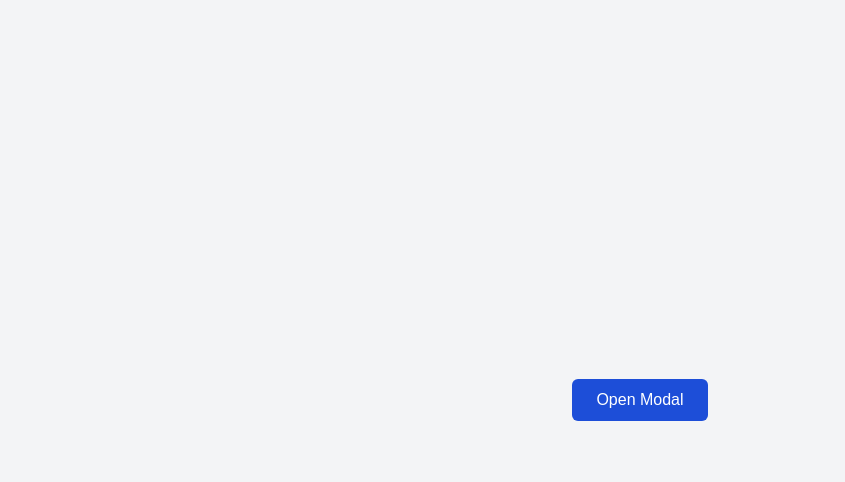
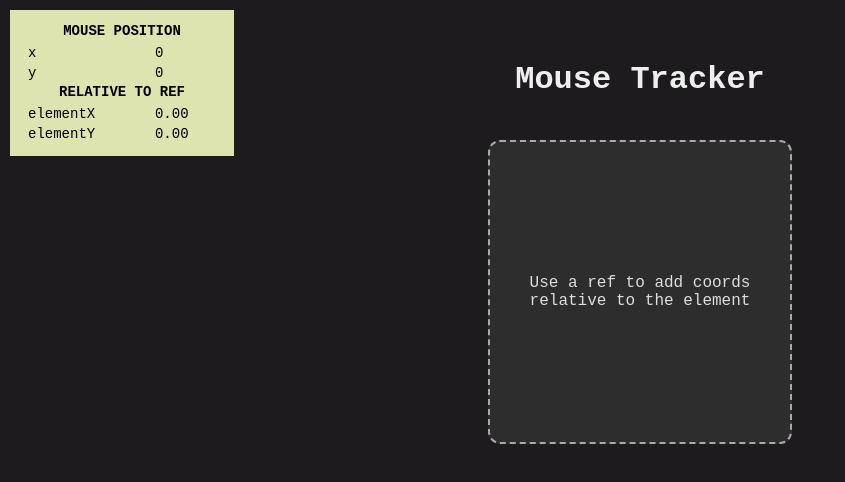
Before and after one commit to goravx/greatfrontend-Solution, a React (Create React App) app: page / in a window 1280 px wide. Shown: the top 482 px of the page, without its empty margins (0-845 px from the left). Built offline with nearby package versions, Linux system fonts and the light colour scheme.

Commit message:
use Mouse Implementation

```diff
--- a/src/App.css
+++ b/src/App.css
@@ -1,75 +1,63 @@
-/* Full-page container */
-.app-container {
-  display: flex;
-  justify-content: center;
-  align-items: center;
-  height: 100vh;
-  background-color: #f3f4f6;
-  font-family: Arial, sans-serif;
+/* App.css */
+body {
+  margin: 0;
+  padding: 0;
+  font-family: "Courier New", monospace;
+  background-color: #1e1b1e;
+  color: #eee;
+  position:relative;
 }
 
-/* Open button styling */
-.open-btn {
-  padding: 0.75rem 1.5rem;
-  font-size: 1rem;
-  background-color: #1d4ed8;
-  color: #fff;
-  border: none;
-  border-radius: 6px;
-  cursor: pointer;
+.app {
+  display: flex;
+  flex-direction: column;
+  align-items: center;
+  padding-top: 40px;
+
 }
 
-/* Backdrop behind modal */
-.modal-backdrop {
-  position: fixed;
-  top: 0;
-  left: 0;
-  width: 100%;
-  height: 100%;
-  background-color: rgba(0, 0, 0, 0.4);
+.track-box {
+  width: 300px;
+  height: 300px;
+  border: 2px dashed #aaa;
+  border-radius: 12px;
+  margin-top: 20px;
   display: flex;
+  align-items: center;
   justify-content: center;
-  align-items: center;
-  z-index: 1000;
+  background-color: #2d2d2d;
+  color: #ddd;
+  text-align: center;
+  font-size: 16px;
+  transition: background-color 0.3s;
 }
 
-/* Modal box styling */
-.modal {
-  background-color: #ffffff;
-  border: 2px solid #4b5563;
-  border-radius: 8px;
-  box-shadow: 0 4px 20px rgba(0, 0, 0, 0.1);
-  color: #374151;
-  padding: 1.5rem;
-  width: 360px;
-  max-width: 90%;
-  position: relative;
+.track-box.active {
+  background-color: #3b3b3b;
+  border-color: lime;
 }
 
-/* Close button (X) inside modal */
-.close-btn {
-  position: absolute;
-  top: 0.5rem;
-  right: 0.5rem;
-  background: transparent;
-  border: none;
-  color: #6b7280;
-  cursor: pointer;
-}
-.close-btn:hover {
-  color: #dc2626;
+.mouse-popup{
+  position:absolute;
+  z-index:9999;
+  background-color:#dee4b0;
+  color:black;
+  padding:12px;
+  font-size:14px;
+  min-width:200px;
 }
 
-/* Modal heading and text */
-.modal h2 {
-  margin-top: 0;
-  margin-bottom: 0.75rem;
-  font-size: 1.25rem;
-  color: #111827;
+.mouse-popup table {
+  width:100%;
+  border-collapse:collapse;
 }
 
-.modal p {
-  margin: 0;
-  color: #4b5563;
-  line-height: 1.5;
+.mouse-popup th {
+  text-align: center;
+  font-weight: bold;
+  padding-bottom: 4px;
 }
+
+.mouse-popup td {
+  padding: 2px 6px;
+}
--- a/src/App.jsx
+++ b/src/App.jsx
@@ -1,33 +1,58 @@
-import React, { useState } from 'react';
-import useClickAway from './hooks/useClickAway';
-import { FiX } from 'react-icons/fi'; // Make sure react-icons is installed
-import './App.css'
-function App() {
-  const [isOpen, setIsOpen] = useState(false);
-  const modalRef = useClickAway(() => setIsOpen(false));
+// App.jsx
+import React from "react";
+import  useMouse  from "./hooks/useMouse";
+import "./App.css";
+
+export default function App() {
+  const [mouse, ref] = useMouse();
+
+  const xIntersecting = mouse.elementX > 0 && mouse.elementX < 300;
+  const yIntersecting = mouse.elementY > 0 && mouse.elementY < 300;
+  const isIntersecting = xIntersecting && yIntersecting;
 
   return (
-    <div className="app-container">
-      <button className="open-btn" onClick={() => setIsOpen(true)}>
-        Open Modal
-      </button>
+    <div className="app">
+      <h1>Mouse Tracker</h1>
+      <div
+        ref={ref}
+        className={`track-box ${isIntersecting ? "active" : ""}`}
+      >
+        <p>Use a ref to add coords relative to the element</p>
+      </div>
 
-      {isOpen && (
-        <div className="modal-backdrop">
-          <div ref={modalRef} className="modal">
-            <button className="close-btn" onClick={() => setIsOpen(false)}>
-              <FiX size={20} />
-            </button>
-            <h2>This is the Modal</h2>
-            <p>
-              Styled with CSS only—border, background, text color. Click outside or ✖ to
-              close.
-            </p>
-          </div>
-        </div>
-      )}
+      <div
+        className="mouse-popup"
+        style={{top:mouse.clientY+10,left:mouse.clientX+10}}
+      >
+        <table>
+          <thead>
+            <tr>
+              <th colSpan={2}>MOUSE POSITION</th>
+            </tr>
+          </thead>
+          <tbody>
+            <tr>
+              <td>x</td>
+              <td>{mouse.clientX}</td>
+            </tr>
+            <tr>
+              <td>y</td>
+              <td>{mouse.clientY}</td>
+            </tr>
+            <tr>
+              <th colSpan={2}>RELATIVE TO REF</th>
+            </tr>
+            <tr>
+              <td>elementX</td>
+              <td>{mouse.elementX.toFixed(2)}</td>
+            </tr>
+            <tr>
+              <td>elementY</td>
+              <td>{mouse.elementY.toFixed(2)}</td>
+            </tr>
+          </tbody>
+        </table>
+      </div>
     </div>
   );
 }
-
-export default App;
--- /dev/null
+++ b/src/hooks/useMouse.js
@@ -0,0 +1,41 @@
+// hooks/useMouse.js
+import { useRef, useState, useEffect } from "react";
+
+export default function useMouse() {
+  const ref = useRef(null);
+  const [mousePosition, setMousePosition] = useState({
+    elementX: 0,
+    elementY: 0,
+    screenX: 0,
+    screenY: 0,
+    clientX: 0,
+    clientY: 0,
+  });
+
+  useEffect(() => {
+    const handleMouseMove = (event) => {
+      const rect = ref.current?.getBoundingClientRect();
+      if (!rect) return;
+
+      setMousePosition({
+        elementX: event.clientX - rect.left,
+        elementY: event.clientY - rect.top,
+        screenX: event.screenX,
+        screenY: event.screenY,
+        clientX: event.clientX,
+        clientY: event.clientY,
+      });
+    };
+
+    const node = ref.current;
+    window.addEventListener('mousemove',handleMouseMove)
+
+    return () => {
+      if (node) {
+        window.removeEventListener('mousemove',handleMouseMove)
+      }
+    };
+  }, []);
+
+  return [mousePosition, ref];
+}
```
